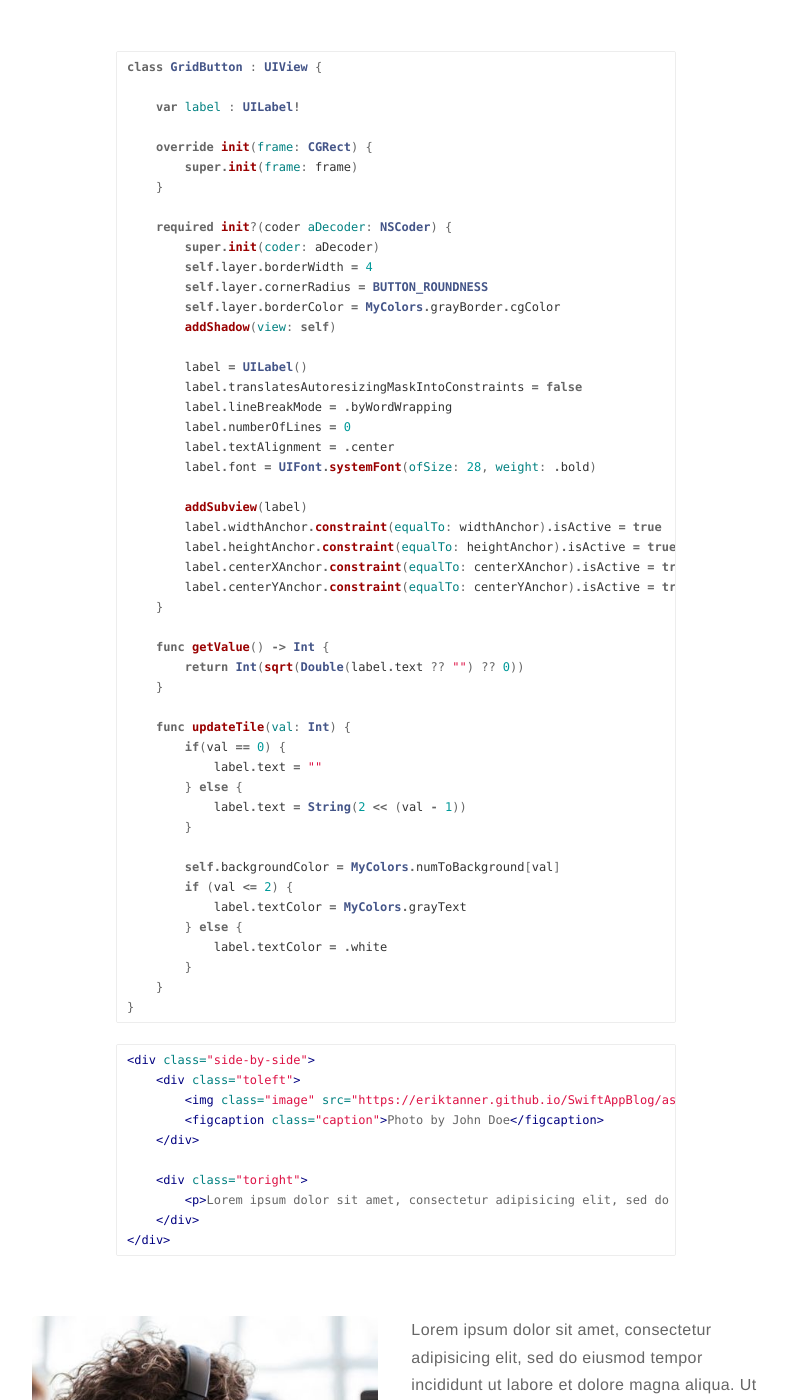
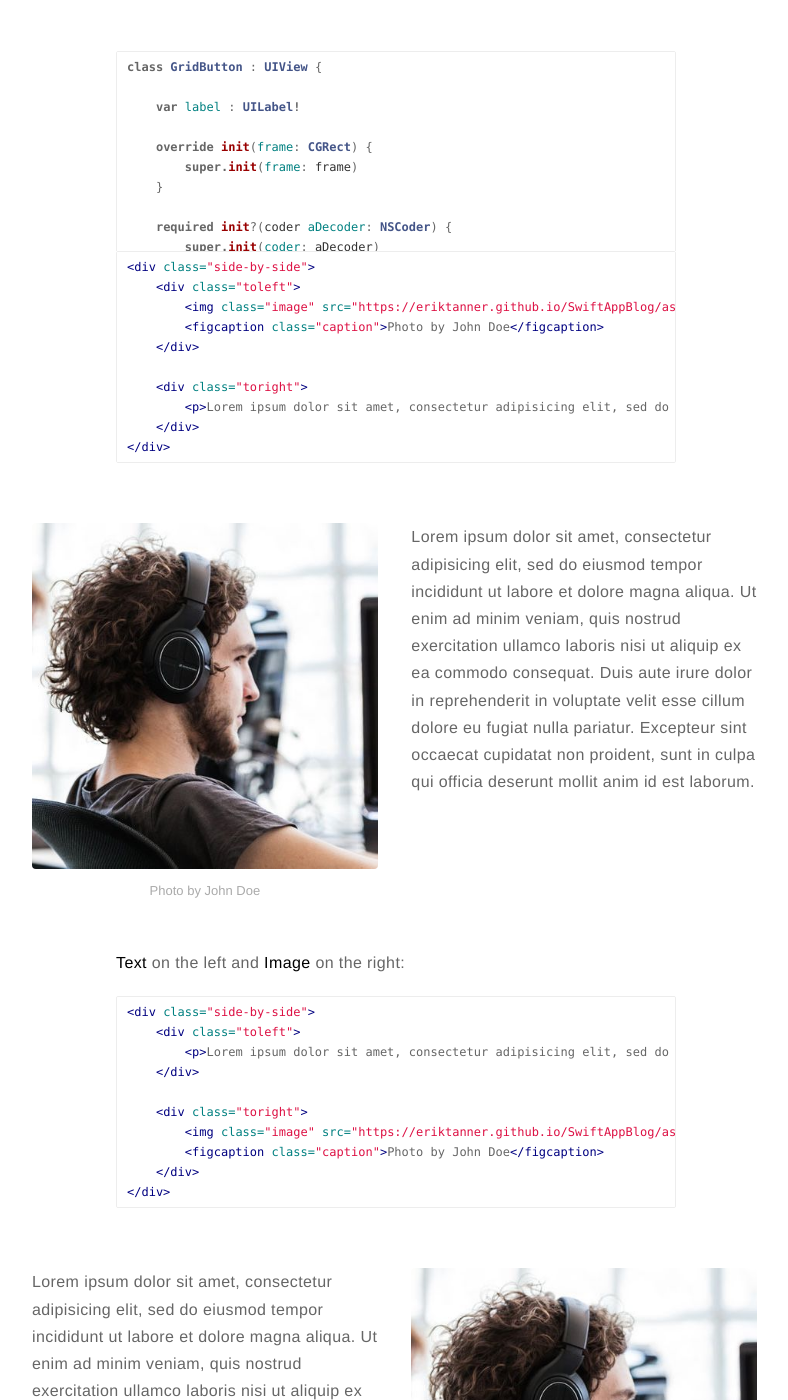
Before and after one commit to eriktanner/SwiftAppBlog, a Jekyll site: the page built from _posts/2019-02-22-2048.markdown, in a window 1280 px wide and 1400 px high, scrolled down 3036 px. Shown: the whole window, without its empty margins (244-1032 px from the left). Built offline with Jekyll 4.4.1, drawn with Linux system fonts in a browser that asks for light colours; comment, search, counter and statistics services are not loaded.

Commit message:
MyProject

```diff
--- a/_posts/2019-02-22-2048.markdown
+++ b/_posts/2019-02-22-2048.markdown
@@ -88,6 +88,7 @@ Like the [Medium](https://medium.com/) component.
     </div>
 </div>
 
+<div style="max-height: 200px !important; overflow-y: auto !important;">
 {% highlight swift %}
 class GridButton : UIView {
 
@@ -137,8 +138,8 @@ class GridButton : UIView {
         }
     }
 }
-
 {% endhighlight %}
+</div>
 
 
 {% highlight html %}
```
